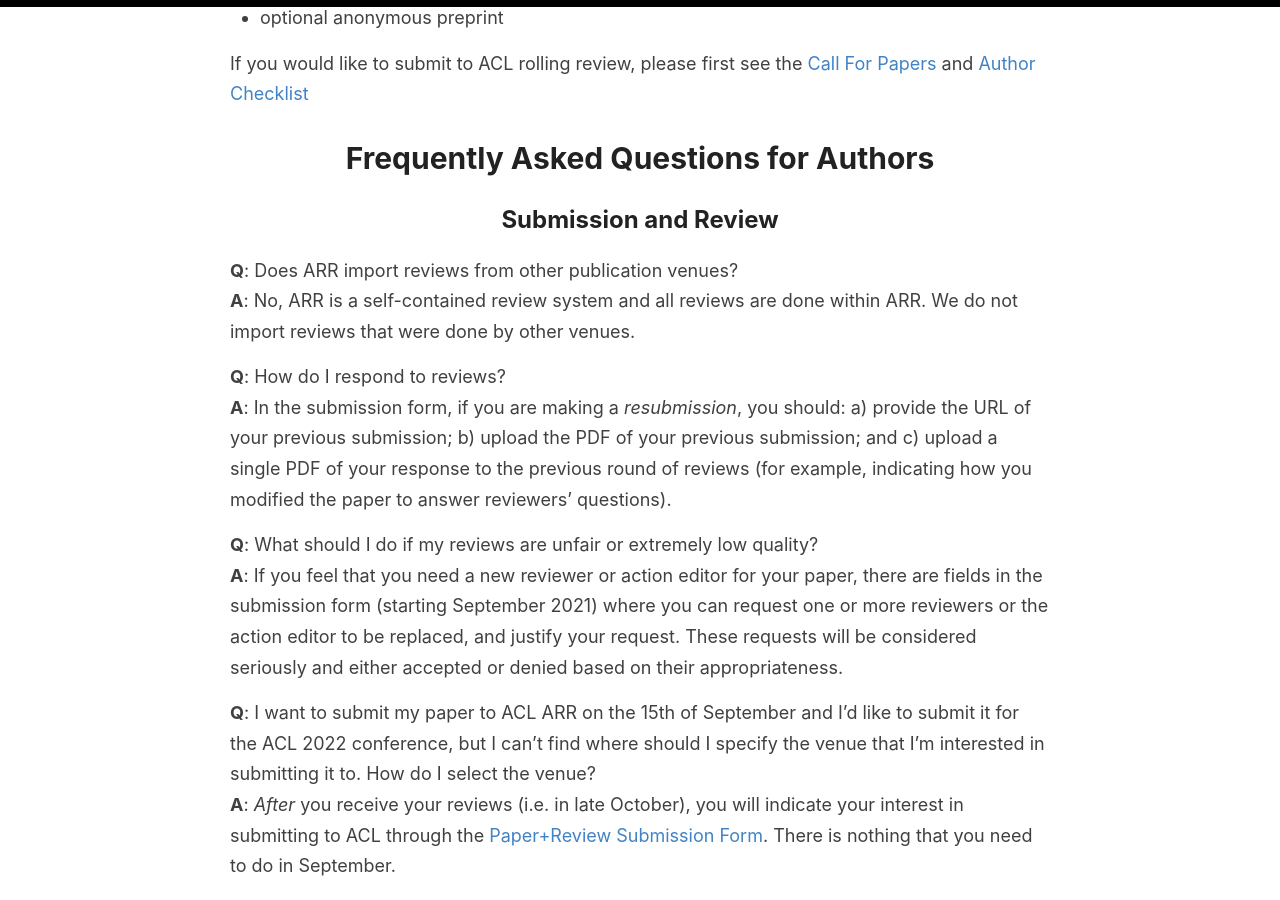
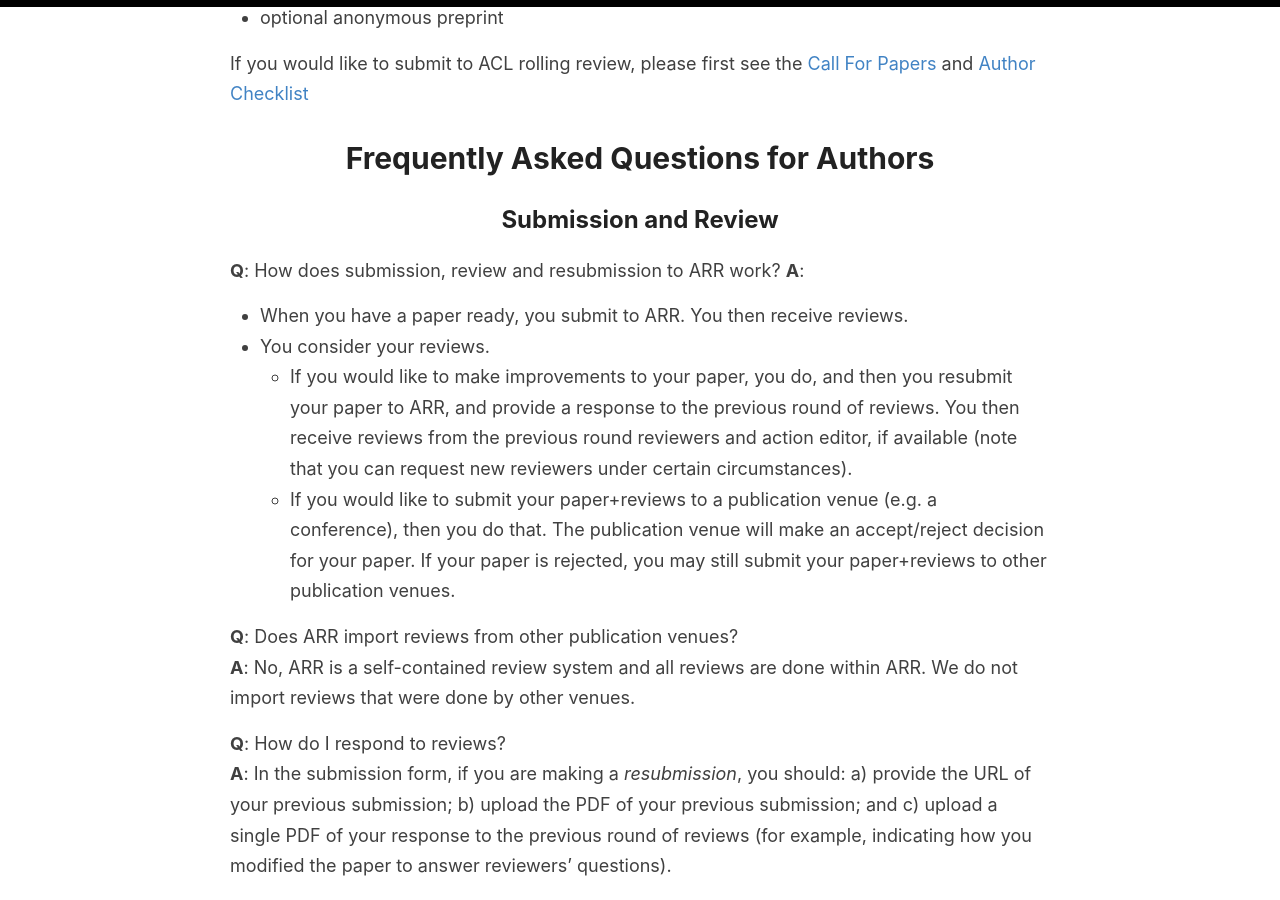
Before and after one commit to amitmerchant1990/reverie, a Jekyll site: the page built from authors.md, in a window 1280 px wide and 900 px high, scrolled down 441 px. Built offline with Jekyll 4.4.1, drawn with Linux system fonts in a browser that asks for light colours.

Commit message:
Update authors.md

```diff
--- a/authors.md
+++ b/authors.md
@@ -17,6 +17,13 @@
 
 ## Submission and Review
 
+**Q**: How does submission, review and resubmission to ARR work?
+**A**:
+- When you have a paper ready, you submit to ARR. You then receive reviews.
+- You consider your reviews.
+  - If you would like to make improvements to your paper, you do, and then you resubmit your paper to ARR, and provide a response to the previous round of reviews. You then receive reviews from the previous round reviewers and action editor, if available (note that you can request new reviewers under certain circumstances).
+  - If you would like to submit your paper+reviews to a publication venue (e.g. a conference), then you do that. The publication venue will make an accept/reject decision for your paper. If your paper is rejected, you may still submit your paper+reviews to other publication venues.
+
 **Q**: Does ARR import reviews from other publication venues? <br>
 **A**: No, ARR is a self-contained review system and all reviews are done within ARR. We do not import reviews that were done by other venues.
 
@@ -27,7 +34,7 @@
 **A**: If you feel that you need a new reviewer or action editor for your paper, there are fields in the submission form (starting September 2021) where you can request one or more reviewers or the action editor to be replaced, and justify your request. These requests will be considered seriously and either accepted or denied based on their appropriateness.
 
 **Q**: I want to submit my paper to ACL ARR on the 15th of September and I'd like to submit it for the ACL 2022 conference, but I can't find where should I specify the venue that I'm interested in submitting it to. How do I select the venue?<br>
-**A**: *After* you receive your reviews (i.e. in late October), you will indicate your interest in submitting to ACL through the [Paper+Review Submission Form](https://forms.office.com/Pages/ResponsePage.aspx?id=9028kaqAQ0OMdrEjlJf7WXcpizsAwgRHnquEMJ-wjU5UMzZSQ042N0JXQUtaMTJNSDlSR0JRVDZPSS4u). There is nothing that you need to do in September.
+**A**: *After* you receive your reviews (i.e. in late October), you will indicate your interest in submitting to ACL through the [Paper+Review Submission Form](v). There is nothing that you need to do in September.
 
 **Q**: If I submit early, can I update my submission before the deadline?<br>
 **A**: Yes.
```
